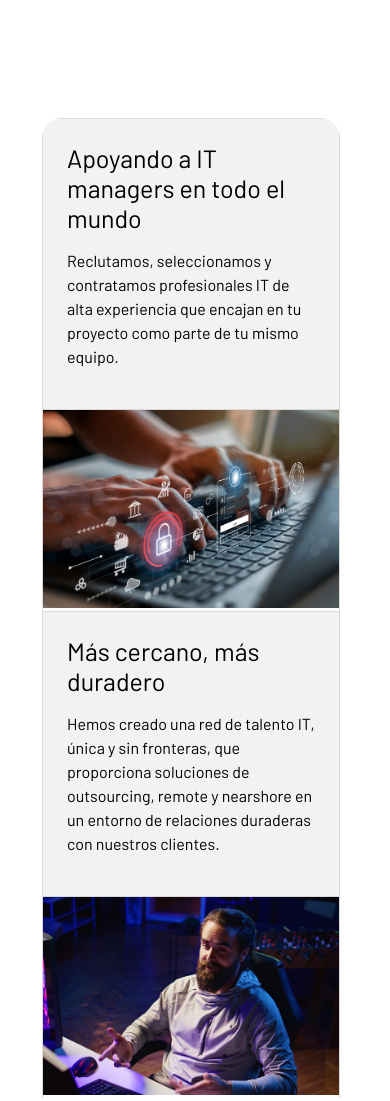
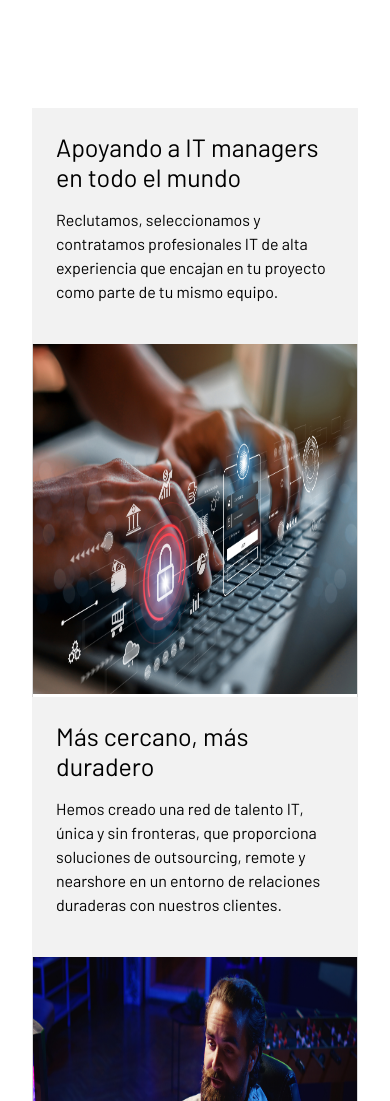
Before and after one commit to reqini/landing-mindshore, a website: page componentes/nosotros/expertos/expertos.html in a window 390 px wide. Shown: the top 1101 px of the page. Drawn offline with Linux system fonts and the light colour scheme.

Commit message:
componente expertos

```diff
--- a/componentes/nosotros/expertos/expertos.html
+++ b/componentes/nosotros/expertos/expertos.html
@@ -55,7 +55,7 @@
                         El mundo progresa hacia una mayor eficiencia y resolución de problemas. Nuestro modelo facilita el acceso a talento a un coste competitivo, permitiendo a empresas, profesionales y comunidades compartir oportunidades y recursos de manera eficaz.
                     </p>
                 </div>
-                <div class="mt20">
+                <div class="mt20 hcolor">
                     <div class="info color gradient-lineal">
                         <p>A esto llamamos </p>
                         <h4>CONTRATACIÓN <br>SEGURA</h4>
--- a/componentes/nosotros/expertos/styles.css
+++ b/componentes/nosotros/expertos/styles.css
@@ -2,18 +2,22 @@
 .section-expertos-cards {
     background-color: white;
     padding: 60px 24px;
-    width: calc(100% - 28px);
+   /*  width: calc(100% - 28px); */
     box-sizing: border-box;
 }
 .metodos {
     width: 100%;
     margin-top: 40px;
+    display: flex;
+    flex-direction: row;
+    align-items: stretch;
 }
 .metodos article {
-    width: calc(100% / 2 - 20px);
-    height: 100%;
+    width: 100%;
     margin: 10px;
     overflow: hidden;
+    display: flex;
+    flex-direction: column;
     border-radius: 20px 0 0 20px;
 }
 .metodos article:last-child {
@@ -23,12 +27,12 @@
     padding: 24px;
     box-sizing: border-box;
     background-color: #F2F2F2;
-    border: 1px solid #D9D9D9;
     box-sizing: border-box;
-    min-height: 180px;
+    height: 100%;
+    /* max-height: 230px; */
 }
 .metodos article .info.color {
-    min-height: 230px;
+   height: 100%;
 }
 .metodos article .info.color h4{
     font-size: 35px;
@@ -51,19 +55,30 @@
 .metodos article .img {
     position: relative;
     overflow: hidden;
-    max-height: 350px;
     border-left: 1px solid #D9D9D9;
     border-right: 1px solid #D9D9D9;
 }
+.metodos article .img{
+    width: 100%;
+    height: 100%;
+    min-height: 350px;
+}
 .metodos article .img img {
     width: 100%;
+    min-height: 350px;
 }
-@media (max-width: 768px) {
+.metodos article .hcolor {
+    height: 100%;
+}
+@media (max-width: 968px) {
+    .metodos {
+        flex-direction: column;
+    }
     .metodos article {
-        width: calc(100% / 1);
-        border-radius: 20px 20px 0 0;
+        margin: 0;
+        border-radius: 0;
     }
     .metodos article:last-child {
-        border-radius: 0 0 20px 20px;
+        /* border-radius: 0 0 20px 20px; */
     }
 }
```
Also changed, not shown: 2 other files.
